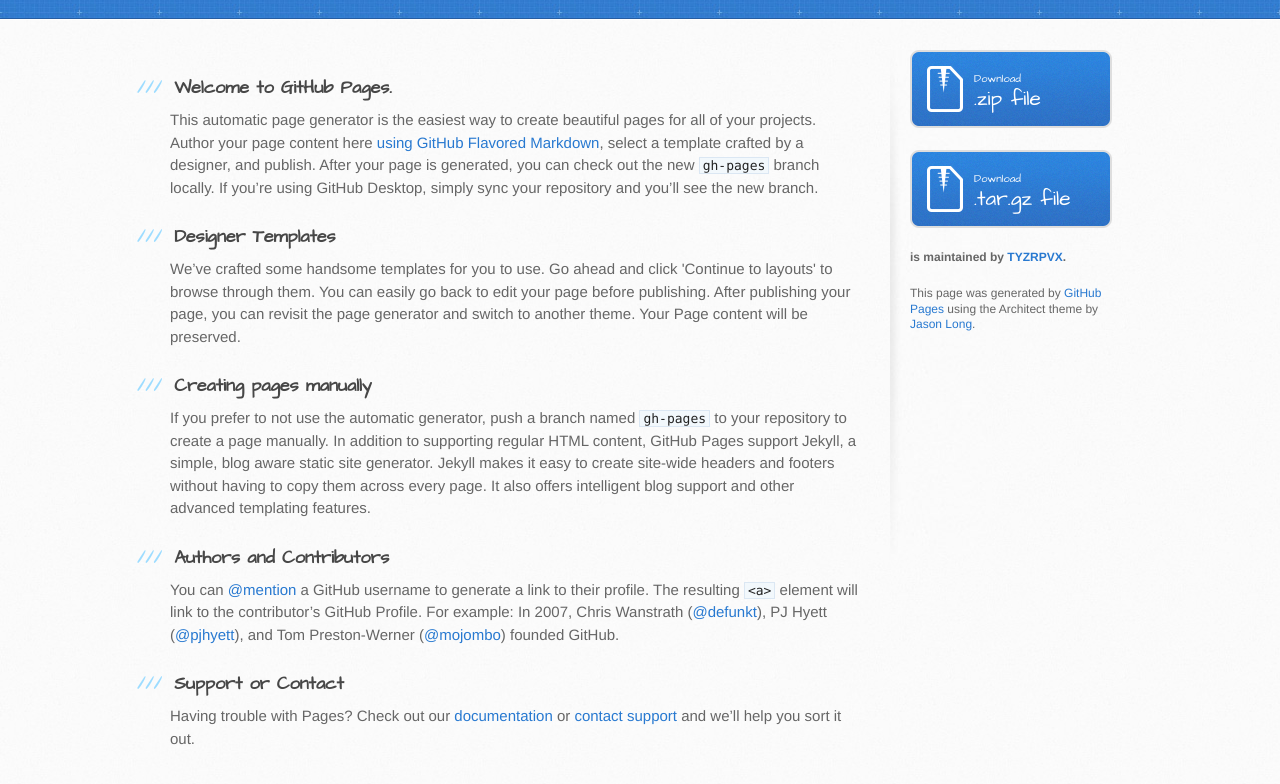
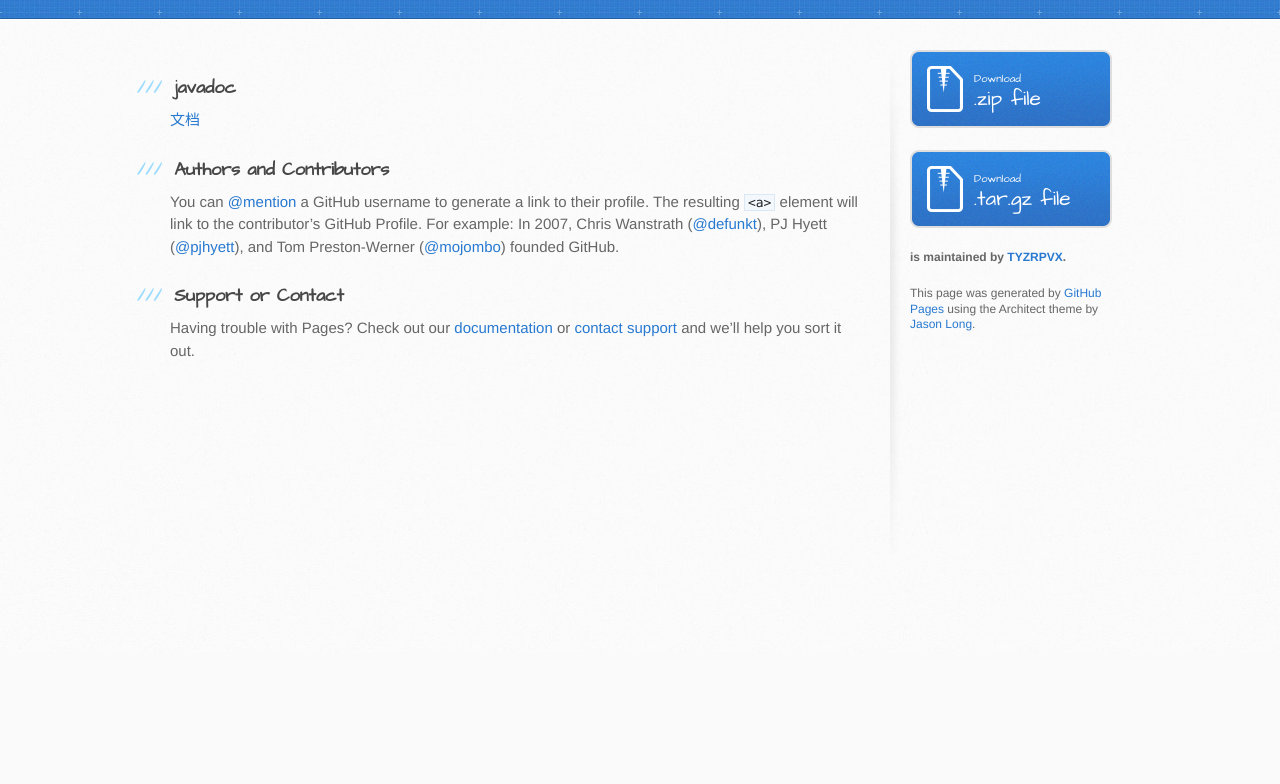
Before and after one commit to TYZRPVX/hdfcrawler, a plain HTML site: page index.html in a window 1280 px wide. Shown: the part 148-932 px from the top of the page. After the commit the page ends 800 px from the top, so only its background shows below. Drawn offline with Linux system fonts and the light colour scheme.

```diff
--- a/index.html
+++ b/index.html
@@ -29,19 +29,9 @@
       <div class="inner clearfix">
         <section id="main-content">
           <h3>
-<a id="welcome-to-github-pages" class="anchor" href="#welcome-to-github-pages" aria-hidden="true"><span aria-hidden="true" class="octicon octicon-link"></span></a>Welcome to GitHub Pages.</h3>
+<a id="javadoc" class="anchor" href="#javadoc" aria-hidden="true"><span aria-hidden="true" class="octicon octicon-link"></span></a>javadoc</h3>
 
-<p>This automatic page generator is the easiest way to create beautiful pages for all of your projects. Author your page content here <a href="https://guides.github.com/features/mastering-markdown/">using GitHub Flavored Markdown</a>, select a template crafted by a designer, and publish. After your page is generated, you can check out the new <code>gh-pages</code> branch locally. If you’re using GitHub Desktop, simply sync your repository and you’ll see the new branch.</p>
-
-<h3>
-<a id="designer-templates" class="anchor" href="#designer-templates" aria-hidden="true"><span aria-hidden="true" class="octicon octicon-link"></span></a>Designer Templates</h3>
-
-<p>We’ve crafted some handsome templates for you to use. Go ahead and click 'Continue to layouts' to browse through them. You can easily go back to edit your page before publishing. After publishing your page, you can revisit the page generator and switch to another theme. Your Page content will be preserved.</p>
-
-<h3>
-<a id="creating-pages-manually" class="anchor" href="#creating-pages-manually" aria-hidden="true"><span aria-hidden="true" class="octicon octicon-link"></span></a>Creating pages manually</h3>
-
-<p>If you prefer to not use the automatic generator, push a branch named <code>gh-pages</code> to your repository to create a page manually. In addition to supporting regular HTML content, GitHub Pages support Jekyll, a simple, blog aware static site generator. Jekyll makes it easy to create site-wide headers and footers without having to copy them across every page. It also offers intelligent blog support and other advanced templating features.</p>
+<p><a href="https://github.com/TYZRPVX/hdfcrawler/docs/index.html">文档</a></p>
 
 <h3>
 <a id="authors-and-contributors" class="anchor" href="#authors-and-contributors" aria-hidden="true"><span aria-hidden="true" class="octicon octicon-link"></span></a>Authors and Contributors</h3>
```
Also changed, not shown: params.json (+1 -1 lines).
